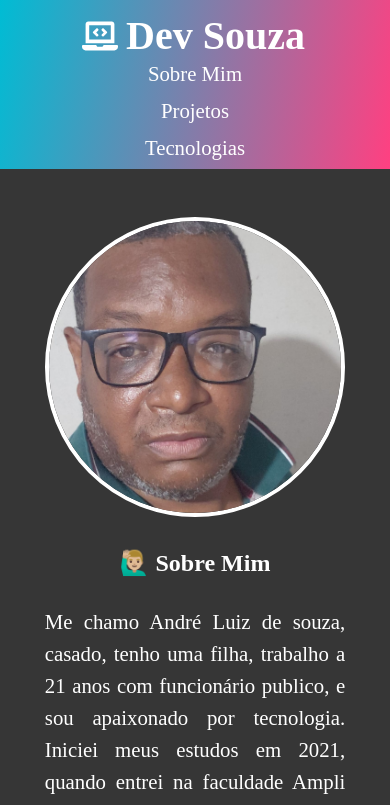
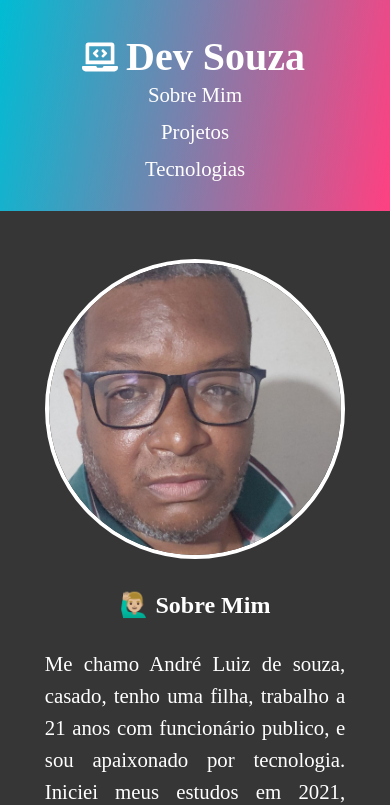
Before and after one commit to AndreSouzanl/landingPagePessoal, a Next.js app: page / in a window 390 px wide. Shown: the top 805 px of the page. Built offline with nearby package versions, Linux system fonts and the light colour scheme.

Commit message:
atualizando08

```diff
--- a/src/componentes/Header/Header.module.css
+++ b/src/componentes/Header/Header.module.css
@@ -49,7 +49,7 @@
   .header {
   color: #fff;
   width: 100%;
-  height: 20vh;
+  height: 25vh;
   display: flex; /* garante alinhamento */
   align-items: center; /* centraliza verticalmente */
   background: linear-gradient(100deg, #00bcd4, #ff4081);
```
